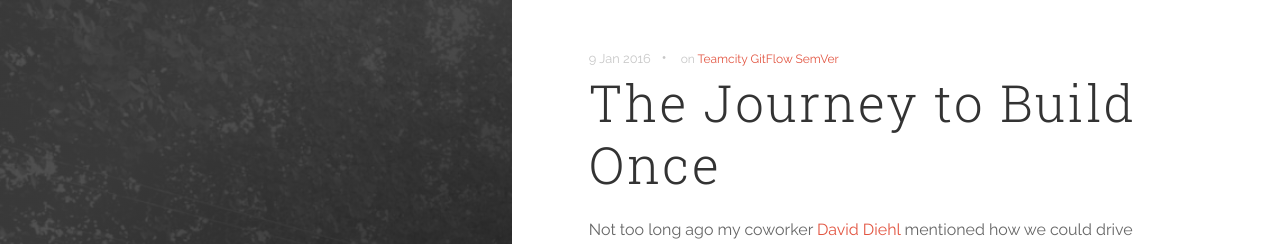
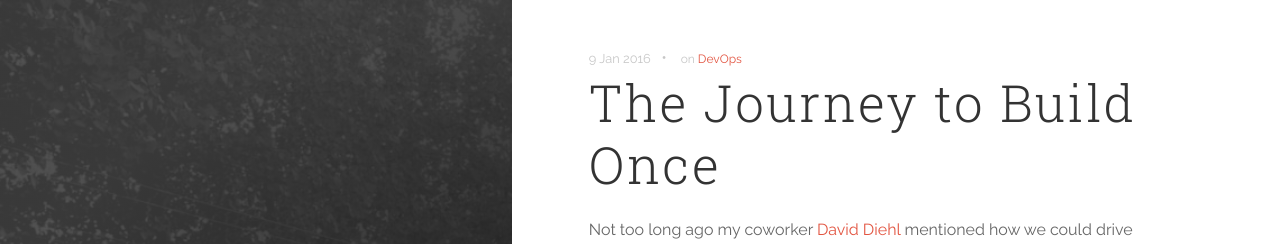
Before and after one commit to Jarlotee/jarlotee.github.io, a Jekyll site: the page built from _posts/2016-01-09-the-journey-to-build-once.md, in a window 1280 px wide and 900 px high. Shown: the top 244 px of the window. Built offline with Jekyll 4.4.1, drawn with Linux system fonts in a browser that asks for light colours; nearby versions of some CDN libraries; comment, search, counter and statistics services are not loaded.

Commit message:
Update 2016-01-09-the-journey-to-build-once.md

```diff
--- a/_posts/2016-01-09-the-journey-to-build-once.md
+++ b/_posts/2016-01-09-the-journey-to-build-once.md
@@ -4,9 +4,7 @@ date:   2016-01-09 18:23:00
 categories:
 - Continuous Integration
 tags:
-- Teamcity
-- GitFlow
-- SemVer
+- DevOps
 ---
 
 Not too long ago my coworker [David Diehl] mentioned how we could drive improvement and flexibility in our build pipeline by decoupling our build process from our target environments.
```
